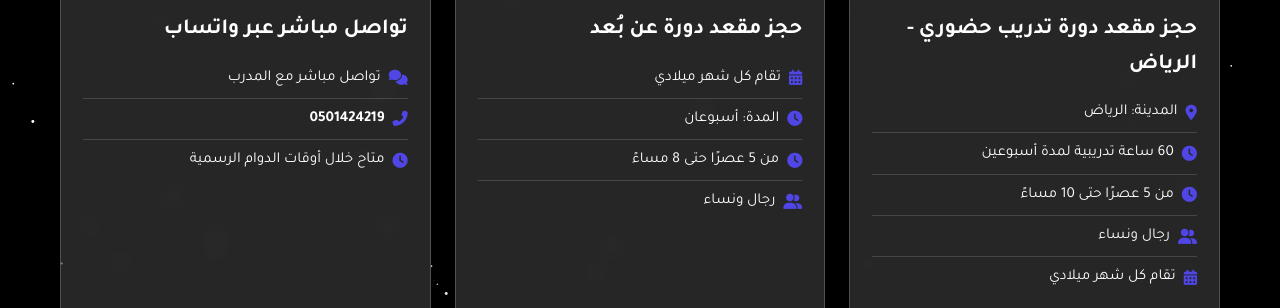
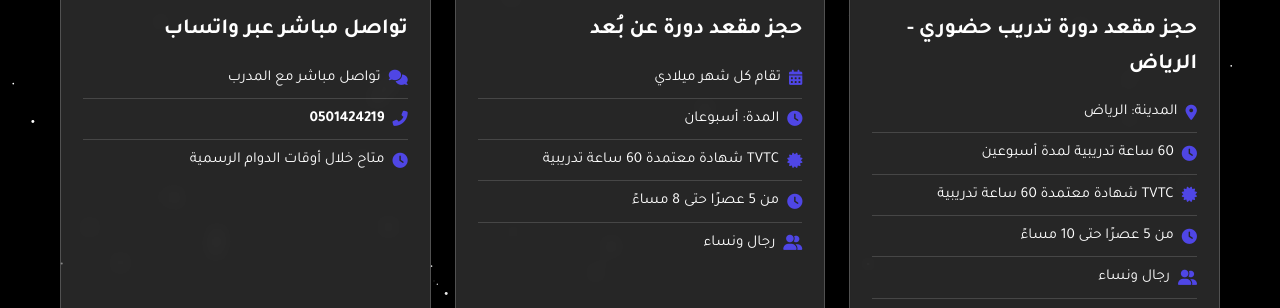
Before and after one commit to tmggl/sami, a plain HTML site: page index.html in a window 1280 px wide. Shown: the part 375-683 px from the top of the page. Drawn offline with Linux system fonts and the light colour scheme.

Commit message:
شهادة معتتمدة

```diff
--- a/index.html
+++ b/index.html
@@ -141,6 +141,7 @@
           <ul class="features-list">
             <li><i class="fas fa-map-marker-alt"></i> المدينة: الرياض</li>
             <li><i class="fas fa-clock"></i> 60 ساعة تدريبية لمدة أسبوعين</li>
+            <li><i class="fas fa-certificate"></i>TVTC شهادة معتمدة 60 ساعة تدريبية</li>
             <li><i class="fas fa-clock"></i> من 5 عصرًا حتى 10 مساءً</li>
             <li><i class="fas fa-user-friends"></i> رجال ونساء</li>
             <li><i class="fas fa-calendar-alt"></i> تقام كل شهر ميلادي</li>
@@ -164,6 +165,7 @@
           <ul class="features-list">
             <li><i class="fas fa-calendar-alt"></i> تقام كل شهر ميلادي</li>
             <li><i class="fas fa-clock"></i> المدة: أسبوعان</li>
+            <li><i class="fas fa-certificate"></i>TVTC شهادة معتمدة 60 ساعة تدريبية</li>
             <li><i class="fas fa-clock"></i> من 5 عصرًا حتى 8 مساءً</li>
             <li><i class="fas fa-user-friends"></i> رجال ونساء</li>
           </ul>
```
